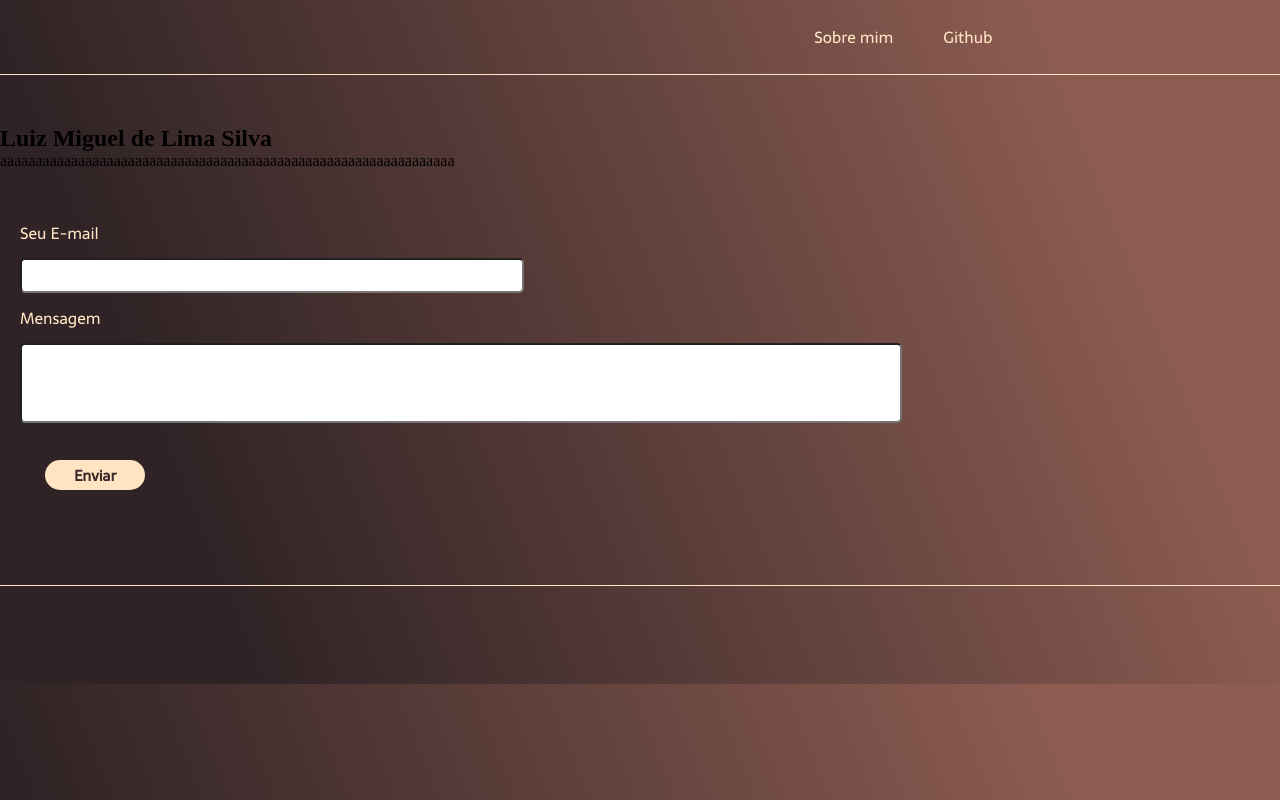
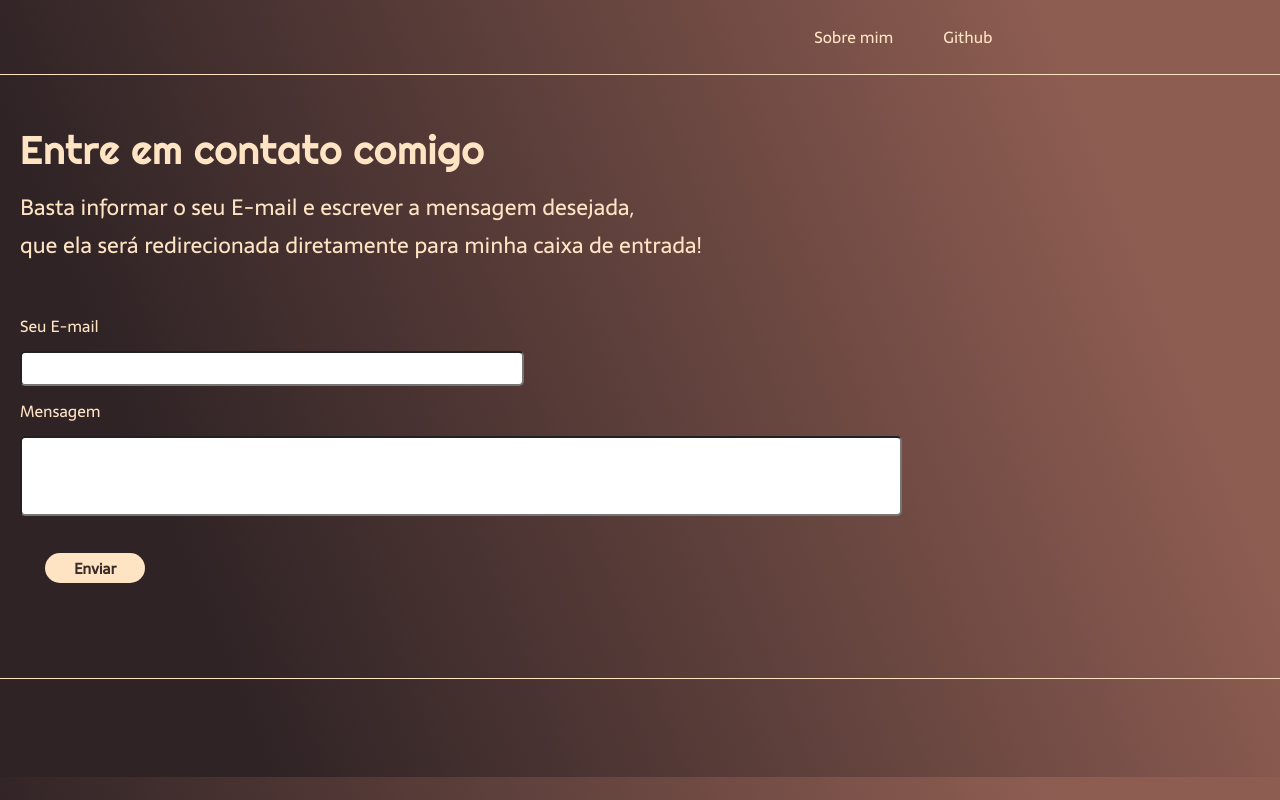
Before and after one commit to luizliva/PORTFOLIO, a plain HTML site: page contact.html in a window 1280 px wide. Drawn offline with Linux system fonts and the light colour scheme.

Commit message:
configurando função de envio.

```diff
--- a/contact.html
+++ b/contact.html
@@ -20,12 +20,13 @@
         <main class="conteudo">
             <section class="conteudoprincipal">
                 <div class="conteudo-apresentacao">
-                    <h1 class="apresentacao">Luiz Miguel de Lima Silva</h1>
-                    <p>aaaaaaaaaaaaaaaaaaaaaaaaaaaaaaaaaaaaaaaaaaaaaaaaaaaaaaaaaaaaaaaa</p>
+                    <h1 class="apresentacao">Entre em contato comigo</h1>
+                    <p class="texto1">Basta informar o seu E-mail e escrever a mensagem desejada,</p>
+                    <p class="texto2">que ela será redirecionada diretamente para minha caixa de entrada!</p>
                 </div>
             </section>
 
-        <form action="https://formsubmit.co/contatoluizmiguelsilva@email.com" method="POST">
+        <form action="https://formsubmit.co/contatoluizmiguelsilva@gmail.com" method="POST">
             <div class="divisao1">
                 <label class="email" for="email">Seu E-mail</label>
                 <input class="input1" type="email" name="email" id="email" required>
--- a/index.css
+++ b/index.css
@@ -133,6 +133,30 @@ body {
 
 .conteudo-apresentacao {
     margin-top: 50px;
+    margin-left: 20px;
+}
+
+.apresentacao {
+    font-family: 'Righteous', cursive;
+    font-weight: 400;
+    font-size: 40px;
+    color: bisque;
+}
+
+.texto1 {
+    margin-top: 15px;
+    font-family: 'Sarala', sans-serif;
+    font-weight: 400;
+    font-size: 22px;
+    color: bisque;
+}
+
+.texto2 {
+    margin-top: 2px;
+    font-family: 'Sarala', sans-serif;
+    font-weight: 400;
+    font-size: 22px;
+    color: bisque;
 }
 
 .divisao1 {
```
